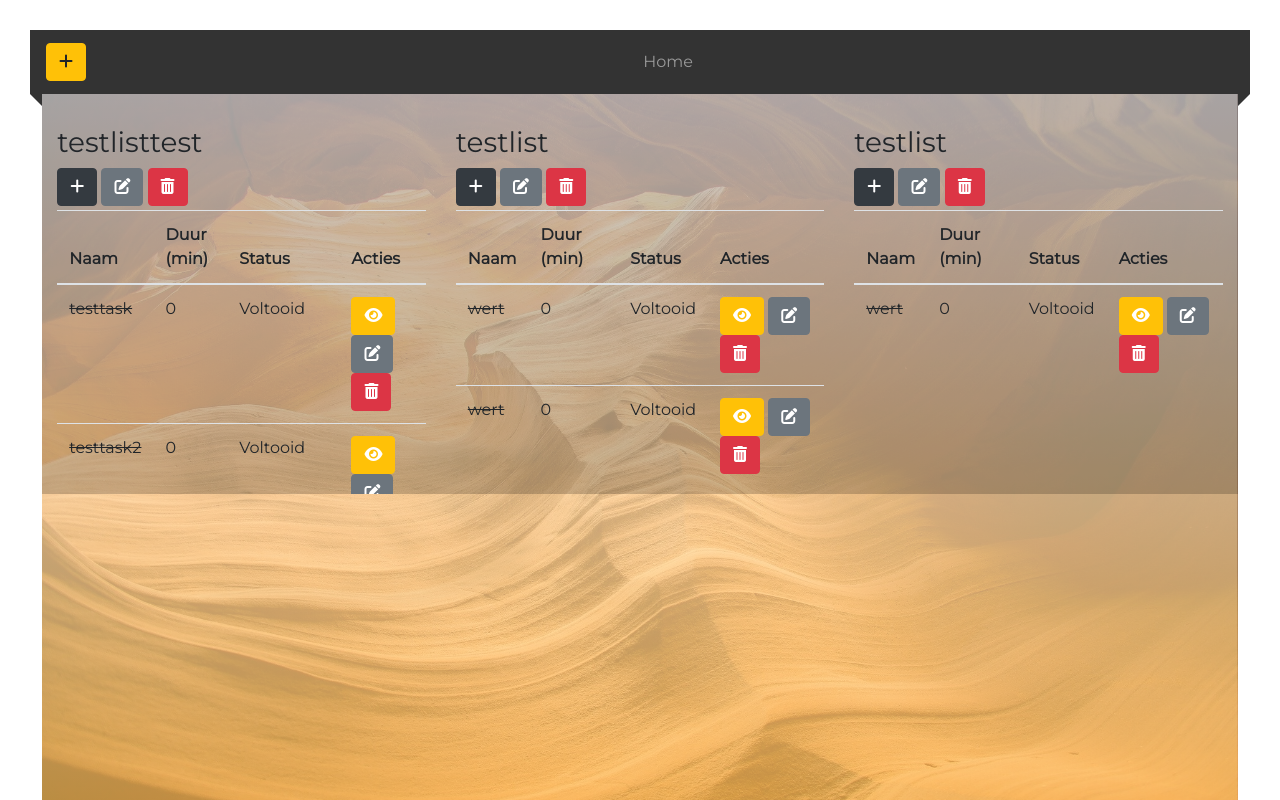
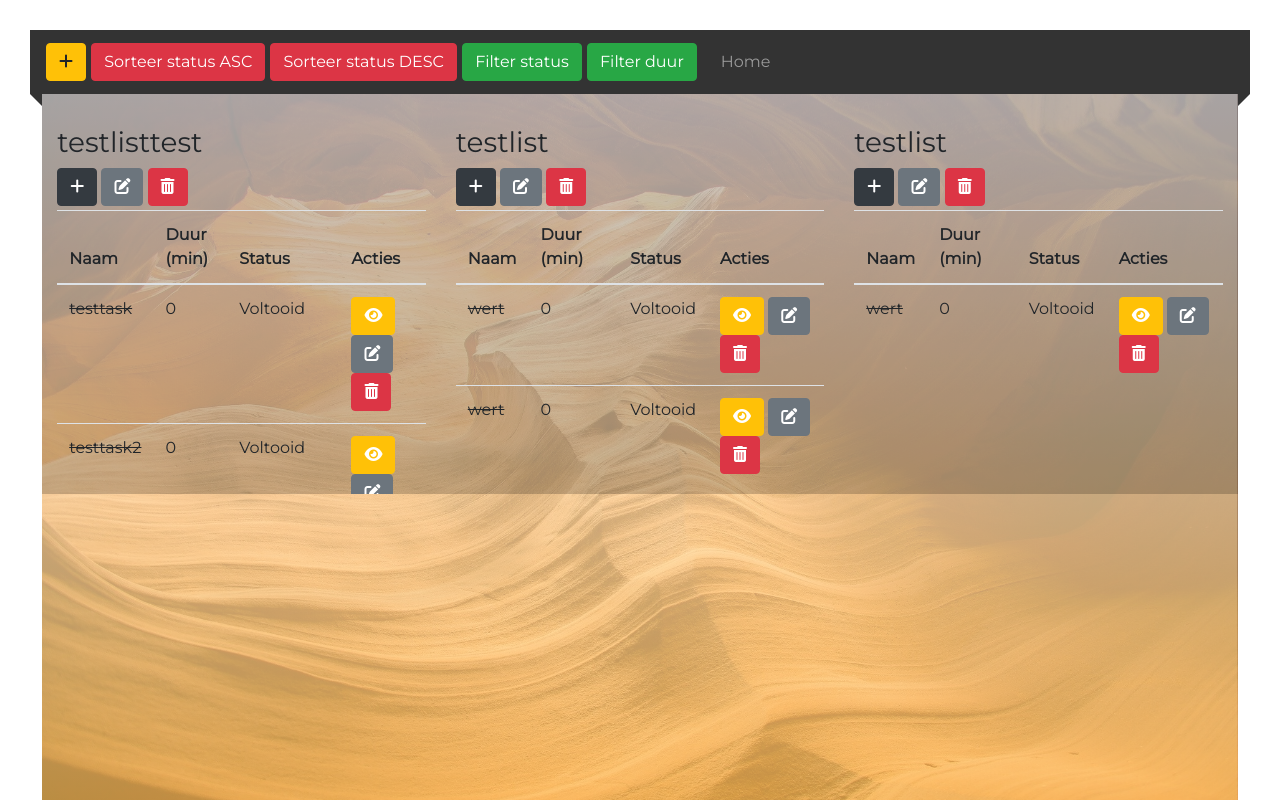
Before and after one commit to JBSommeling/ToDoListDVC, a PHP site: page / in a window 1280 px wide. Run offline with PHP 8.4, Linux system fonts and the light colour scheme; data comes from the database, SQL or seed files in the repository; some libraries are stand-ins or nearby versions.

Commit message:
createArrayWithListsAndTasks functie gemaakt en uitgezocht hoe ik het moet aanpakken met sort en filter functies

```diff
--- a/app/pages/common/commonFunctions.php
+++ b/app/pages/common/commonFunctions.php
@@ -34,3 +34,39 @@ function formVal($data) {
     $data = htmlspecialchars($data);
     return $data;
 }
+
+/* Function to parse an array from database input. This creates a tasklist with tasks.
+@param - $arrayFromDatabase = the array fetched from database.*/
+function createArrayWithListsAndTasks($arrayFromDatabase)
+{
+    $filtered_array = array();
+
+    foreach ($arrayFromDatabase as $row) {
+
+        // Initiate record if is not already initiated
+        if (!isset($filtered_array[$row['list_id']])) {
+            $filtered_array[$row['list_id']] = array(
+                'list_id' => $row['list_id'],
+                'list_name' => $row['list_name'],
+                'tasks' => array()
+            );
+        }
+
+        // Add tasks
+        $filtered_array[$row['list_id']]['tasks'][] = array(
+            'task_id' => $row['id'],
+            'task_name' => $row['name'],
+            'duration' => $row['duration'],
+            'is_done' => $row['is_done']
+        );
+    }
+
+    // To remove list_id from $filtered_array key names.
+    $filtered_array = array_values($filtered_array);
+
+    /* To sort created and filtered array by value so that there will always be a certain order in the array.
+    This is very useful when ordering by status.*/
+    asort($filtered_array);
+
+    return $filtered_array;
+}
--- a/app/pages/controller/tasklists/show_tasklists_data.php
+++ b/app/pages/controller/tasklists/show_tasklists_data.php
@@ -3,27 +3,4 @@ $count = 1;
 
 $tasklistWithTasks = getTasklistsAndTasks();
 
-$filtered_array = array();
-
-foreach ($tasklistWithTasks as $row){
-
-    // Initiate record if is not already initiated
-    if (!isset($filtered_array[ $row['list_id'] ])){
-        $filtered_array[ $row['list_id'] ] = array(
-            'list_id'   => $row['list_id'],
-            'list_name' => $row['list_name'],
-            'tasks'     => array()
-        );
-    }
-
-    // Add tasks
-    $filtered_array[ $row['list_id'] ]['tasks'][] = array(
-        'task_id'    => $row['id'],
-        'task_name'  => $row['name'],
-        'duration'   => $row['duration'],
-        'is_done'   => $row['is_done']
-    );
-}
-
-// To remove list_id from $filtered_array key names.
-$filtered_array = array_values($filtered_array);
+$filtered_array = createArrayWithListsAndTasks($tasklistWithTasks);
--- a/app/pages/database/Tasklists.php
+++ b/app/pages/database/Tasklists.php
@@ -15,6 +15,42 @@ function getTasklistsAndTasks(){
     $conn = ConnectToDatabase();
 
     $sql = 'SELECT TL.list_id, TL.list_name, T.name, T.duration, T.is_done, T.id FROM tasklists as TL LEFT JOIN tasks as T ON TL.list_id = T.list_id';
+    $stmt = $conn->prepare($sql);
+    $stmt->execute();
+    return $stmt->fetchAll();
+}
+
+function getTasklistsOrderedASC(){
+    $conn = ConnectToDatabase();
+
+    $sql = 'SELECT TL.list_id, TL.list_name, T.name, T.duration, T.is_done, T.id FROM tasklists as TL LEFT JOIN tasks as T ON TL.list_id = T.list_id ORDER BY T.is_done ASC';
+    $stmt = $conn->prepare($sql);
+    $stmt->execute();
+    return $stmt->fetchAll();
+}
+
+function getTasklistsOrderedDESC(){
+    $conn = ConnectToDatabase();
+
+    $sql = 'SELECT TL.list_id, TL.list_name, T.name, T.duration, T.is_done, T.id FROM tasklists as TL LEFT JOIN tasks as T ON TL.list_id = T.list_id ORDER BY T.is_done ASC';
+    $stmt = $conn->prepare($sql);
+    $stmt->execute();
+    return $stmt->fetchAll();
+}
+
+function getTasklistFilteredByIsDone(){
+    $conn = ConnectToDatabase();
+
+    $sql = 'SELECT TL.list_id, TL.list_name, T.name, T.duration, T.is_done, T.id FROM tasklists as TL LEFT JOIN tasks as T ON TL.list_id = T.list_id WHERE T.is_done = 1';
+    $stmt = $conn->prepare($sql);
+    $stmt->execute();
+    return $stmt->fetchAll();
+}
+
+function getTasklistFilteredByDuration(){
+    $conn = ConnectToDatabase();
+
+    $sql = 'SELECT TL.list_id, TL.list_name, T.name, T.duration, T.is_done, T.id FROM tasklists as TL LEFT JOIN tasks as T ON TL.list_id = T.list_id WHERE T.duration >= 5';
     $stmt = $conn->prepare($sql);
     $stmt->execute();
     return $stmt->fetchAll();
--- a/index.php
+++ b/index.php
@@ -24,14 +24,20 @@ include 'app/pages/controller/tasklists/show_tasklists_data.php';
 </head>
 <body>
 <nav class="navbar navbar-expand-lg navbar-dark">
-    <a class="navbar-brand" href="app/pages/view/add_tasklist.php"><button type="button" class="btn btn-warning"><i class="fas fa-plus"></i></button></i></a>
+    <div class="navbar-brand">
+        <a href="app/pages/view/add_tasklist.php"><button type="button" class="btn btn-warning"><i class="fas fa-plus"></i></button></i></a>
+        <a href="app/pages/view/sort_tasklist.php"><button type="button" class="btn btn-danger">Sorteer status ASC</button></a>
+        <a href="app/pages/view/sort_tasklist.php"><button type="button" class="btn btn-danger">Sorteer status DESC</button></a>
+        <a href="app/pages/view/filter_tasklist.php"><button type="button" class="btn btn-success">Filter status</button></a>
+        <a href="app/pages/view/filter_tasklist.php"><button type="button" class="btn btn-success">Filter duur</button></a>
+    </div>
     <button class="navbar-toggler" type="button" data-toggle="collapse" data-target="#navbarNav" aria-controls="navbarNav" aria-expanded="false" aria-label="Toggle navigation">
 
 
         <span class="navbar-toggler-icon"></span>
     </button>
     <div class="collapse navbar-collapse" id="navbarNav">
-        <ul class="navbar-nav mx-auto">
+        <ul class="navbar-nav mr-auto">
             <li class="nav-item">
                 <a class="nav-link" href="index.php" onclick="">Home</a>
             </li>
@@ -59,7 +65,7 @@ include 'app/pages/controller/tasklists/show_tasklists_data.php';
                     </tr>
                     </thead>
                     <tbody>
-                    <?php for ($taskIndex = 0; $taskIndex < count($tasklist['tasks']); $taskIndex++){ ?>
+                    <?php for ($taskIndex = 0; $taskIndex < count($tasklist['tasks']); $taskIndex++){?>
                         <tr>
                             <td><?php
                                 if ($tasklist['tasks'][$taskIndex]['is_done'] == 1){
```
Also changed, not shown: app/pages/view/sort_tasklist.php (added, +15 -0 lines), app/pages/view/filter_tasklist.php (added).
